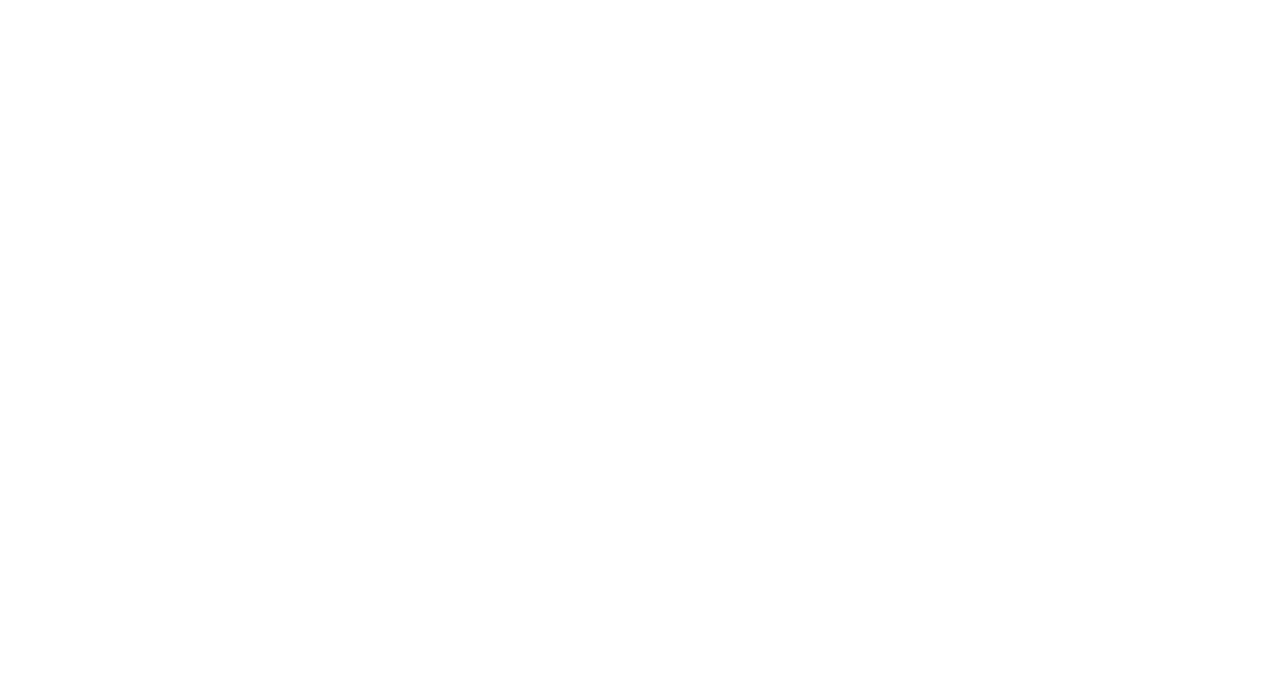
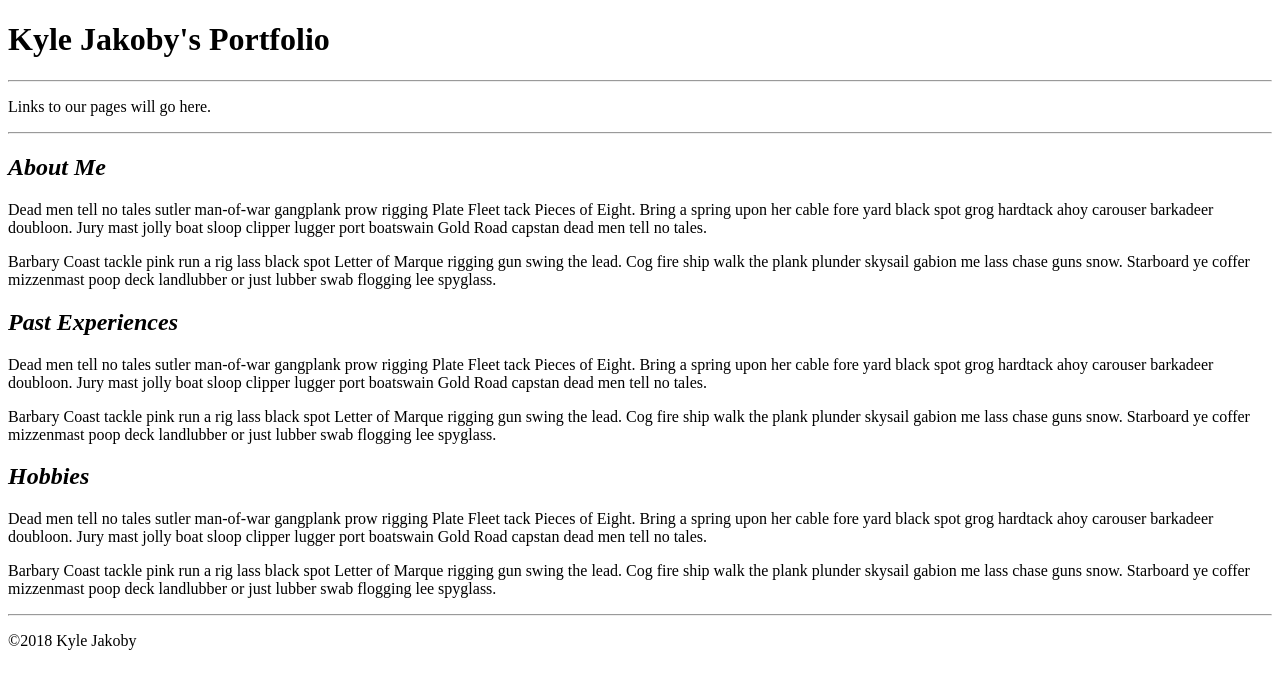
Before and after one commit to kjakoby/IntroRepos, a plain HTML site: page portfolio/index.html in a window 1280 px wide. Drawn offline with Linux system fonts and the light colour scheme.

Commit message:
updated index.html & created portfolio.html 1-12-17 3:45pm

```diff
--- a/portfolio/index.html
+++ b/portfolio/index.html
@@ -4,5 +4,32 @@
         <title>Kyle Jakoby's Portfolio</title>
     </head>
     <body>
+        <div id="title">
+        <h1>Kyle Jakoby's Portfolio</h1>
+        </div>
+        <div id="navigation">
+        <hr/>
+<!-- Links needed are projects.html, contactme.html, and testimonials.html -->
+        <p>Links to our pages will go here.</p>
+        <hr/>
+        </div>
+        <div id="main">
+        <div id="aboutMe"><h2><em>About Me</em></h2>
+    <p>Dead men tell no tales sutler man-of-war gangplank prow rigging Plate Fleet tack Pieces of Eight. Bring a spring upon her cable fore yard black spot grog hardtack ahoy carouser barkadeer doubloon. Jury mast jolly boat sloop clipper lugger port boatswain Gold Road capstan dead men tell no tales.</p>
+
+    <p>Barbary Coast tackle pink run a rig lass black spot Letter of Marque rigging gun swing the lead. Cog fire ship walk the plank plunder skysail gabion me lass chase guns snow. Starboard ye coffer mizzenmast poop deck landlubber or just lubber swab flogging lee spyglass.</p></div>
+        <div id="experiences"><h2><em>Past Experiences</em></h2>
+    <p>Dead men tell no tales sutler man-of-war gangplank prow rigging Plate Fleet tack Pieces of Eight. Bring a spring upon her cable fore yard black spot grog hardtack ahoy carouser barkadeer doubloon. Jury mast jolly boat sloop clipper lugger port boatswain Gold Road capstan dead men tell no tales.</p>
+
+    <p>Barbary Coast tackle pink run a rig lass black spot Letter of Marque rigging gun swing the lead. Cog fire ship walk the plank plunder skysail gabion me lass chase guns snow. Starboard ye coffer mizzenmast poop deck landlubber or just lubber swab flogging lee spyglass.</p></div>
+        <div id="hobbies"><h2><em>Hobbies</em></h2>
+    <p>Dead men tell no tales sutler man-of-war gangplank prow rigging Plate Fleet tack Pieces of Eight. Bring a spring upon her cable fore yard black spot grog hardtack ahoy carouser barkadeer doubloon. Jury mast jolly boat sloop clipper lugger port boatswain Gold Road capstan dead men tell no tales.</p>
+
+    <p>Barbary Coast tackle pink run a rig lass black spot Letter of Marque rigging gun swing the lead. Cog fire ship walk the plank plunder skysail gabion me lass chase guns snow. Starboard ye coffer mizzenmast poop deck landlubber or just lubber swab flogging lee spyglass.</p></div>
+        </div>
+        <div id="footer">
+        <hr/>
+        <footer><p>&copy;2018 Kyle Jakoby</p></footer>
+        </div>
     </body>
 </html>
```
Also changed, not shown: portfolio/portfolio.html (added).
